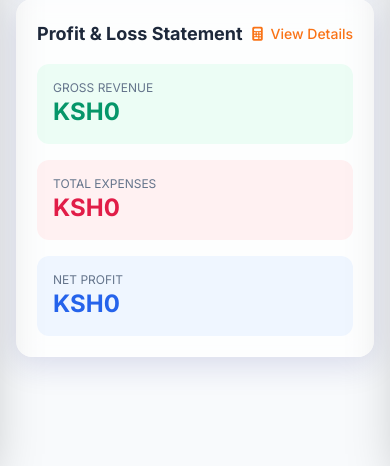
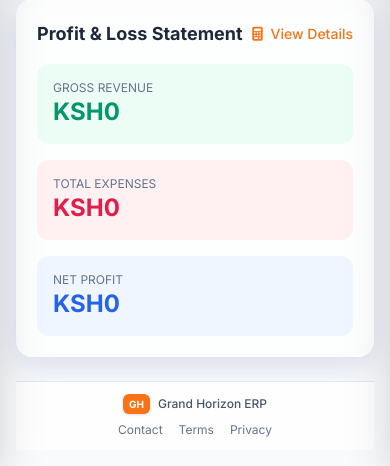
Before and after one commit to Georgezjojo/smart_hotel_erp, a Django app: page /analytics/ in a window 390 px wide. Shown: the part 877-1343 px from the top of the page. Run offline with Django 4.2, Linux system fonts and the light colour scheme; the visitor is signed in with stand-in values (Sample User, id 1); data comes from the database, SQL or seed files in the repository; data that the repository does not hold is empty; parts of the project's set-up code (start-up, migrations or seed data) failed here and were passed over; some libraries are stand-ins or nearby versions.

Commit message:
All updates: password toggle fix, dashboard footer, responsive homepage & login polish

```diff
--- a/apps/accounts/templates/accounts/login.html
+++ b/apps/accounts/templates/accounts/login.html
@@ -40,7 +40,7 @@
             </div>
 
             <!-- Remember me & Forgot password -->
-            <div class="flex flex-col sm:flex-row items-start sm:items-center justify-between text-sm gap-2">
+            <div class="flex flex-col sm:flex-row items-start sm:items-center justify-between text-sm gap-3">
                 <label class="flex items-center space-x-2 cursor-pointer">
                     <input type="checkbox" class="w-4 h-4 text-primary rounded border-slate-300 focus:ring-primary">
                     <span class="text-slate-600 dark:text-slate-400">Remember me</span>
--- a/apps/core/templates/base.html
+++ b/apps/core/templates/base.html
@@ -275,6 +275,23 @@
 
         <div class="flex-1 overflow-y-auto p-4 sm:p-6 space-y-6 custom-scrollbar">
             {% block content %}{% endblock %}
+
+            <!-- DASHBOARD FOOTER (visible on all logged‑in pages) -->
+            {% if user.is_authenticated %}
+            <footer class="bg-white/80 backdrop-blur-md border-t border-slate-200 py-3 mt-6">
+                <div class="max-w-full px-4 sm:px-6 flex flex-col sm:flex-row items-center justify-between text-xs text-slate-500 gap-2">
+                    <div class="flex items-center space-x-2">
+                        <span class="bg-primary text-white text-[10px] font-extrabold px-1.5 py-0.5 rounded-md shadow">GH</span>
+                        <span class="font-medium text-slate-600">Grand Horizon ERP</span>
+                    </div>
+                    <div class="flex items-center space-x-4">
+                        <a href="{% url 'contact' %}" class="hover:text-primary transition">Contact</a>
+                        <a href="{% url 'terms' %}" class="hover:text-primary transition">Terms</a>
+                        <a href="{% url 'privacy' %}" class="hover:text-primary transition">Privacy</a>
+                    </div>
+                </div>
+            </footer>
+            {% endif %}
         </div>
     </main>
 
--- a/templates/base_public.html
+++ b/templates/base_public.html
@@ -74,6 +74,9 @@
         </div>
     </footer>
 
+    <!-- Scripts -->
+    <script src="{% static 'js/auth.js' %}"></script>
+
     <!-- Simple script for mobile menu toggle -->
     <script>
         const mobileBtn = document.getElementById('mobileMenuButton');
```
Also changed, not shown: templates/home.html (+20 -0 lines).
